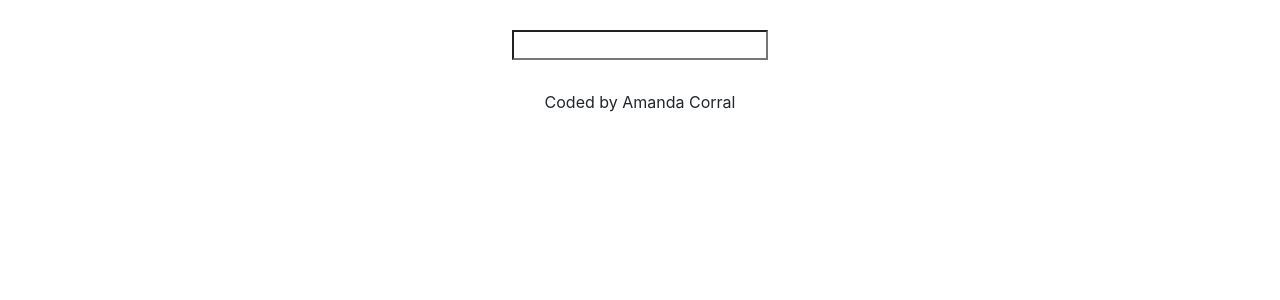
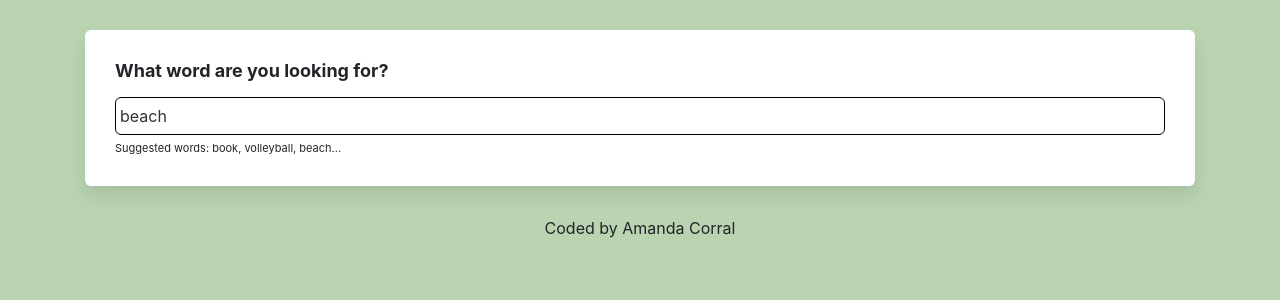
Before and after one commit to Amandacorral07/Dictionary-Project, a React (Create React App) app: page / in a window 1280 px wide. Shown: the top 300 px of the page. Built offline with nearby package versions, Linux system fonts and the light colour scheme; no server answers.

Commit message:
Added CSS files for each component and styled

```diff
--- a/src/App.css
+++ b/src/App.css
@@ -1,3 +1,18 @@
+body{
+    background: #bad4b2;
+}
+
+a{
+    color: #85997f;
+}
+
+.App-header{
+    margin: 30px 0;
+}
+
+
+
+
 .App-footer{
 text-align: center;
 margin: 30px 0;
--- a/src/App.js
+++ b/src/App.js
@@ -11,7 +11,7 @@
 
       </header>
       <main>
-        <Dictionary />
+        <Dictionary defaultKeyword="beach"/>
       </main>
       <footer className="App-footer">
         Coded by Amanda Corral
--- a/src/Dictionary.css
+++ b/src/Dictionary.css
@@ -1,4 +1,25 @@
-.form{
-    text-align: center;
-    padding-top: 30px;
+.Dictionary h1{
+    font-size: 18px;
+    font-weight: bold;
+    margin-bottom: 15px;
 }
+
+.Dictionary section{
+    background: white;
+    padding: 30px;
+    border-radius: 6px;
+    box-shadow: 0 10px 20px rgba(0 0 0 / 10%);
+    margin: 20px 0 ;
+}
+.Dictionary input{
+    width: 100%;
+    padding: 6px 4px;
+    border: 1px solid #000;
+    color: #333;
+border-radius: 6px;
+}
+
+.Dictionary .hint{
+    font-size: 11px;
+    margin-top: 5px;
+}
--- a/src/Dictionary.js
+++ b/src/Dictionary.js
@@ -3,34 +3,53 @@
 import Results from "./Results.js"
 import axios from "axios";
 
-export default function Dictionary (){
-    let [keyword, setKeyword] = useState("");
+export default function Dictionary (props){
+    let [keyword, setKeyword] = useState(props.defaultKeyword);
     let [results, setResults] = useState(null);
+    let [loaded, setLoaded]= useState(false);
 
 function handleResponse(response){
     setResults(response.data[0]);
 }
 
-    function search (event){
+function search(){
+   //documentation: https://dictionaryapi.dev/
+   let apiUrl= `https://api.dictionaryapi.dev/api/v2/entries/en_US/${keyword}`;
+   axios.get(apiUrl).then(handleResponse);
+}
+
+
+    function handleSubmit (event){
        event.preventDefault();
-      //  alert(`Searching for ${keyword} definition`);
-
-        //documentation: https://dictionaryapi.dev/
-let apiUrl= `https://api.dictionaryapi.dev/api/v2/entries/en_US/${keyword}`;
-axios.get(apiUrl).then(handleResponse);
+       search();
     }
 
     function handleKeywordChange(event){
         setKeyword(event.target.value);
     }
+    function load(){
+        setLoaded(true);
+        search();
+    }
 
-
+if (loaded){
     return (
     <div className="Dictionary">
-<form onSubmit={search} className="form">
-    <input type="search" onChange={handleKeywordChange}/>
+        <section>
+        <h1>
+            What word are you looking for?
+        </h1>
+<form onSubmit={handleSubmit}>
+    <input type="search" onChange={handleKeywordChange} defaultValue={props.defaultKeyword}/>
 </form>
+<div className="hint">
+    Suggested words: book, volleyball, beach...
+</div>
+</section>
 <Results results={results}/>
         </div>
     );
-    }
+    } else {
+    load();
+    return "Loading..."
+}}
--- /dev/null
+++ b/src/Meaning.css
@@ -0,0 +1,12 @@
+.Meaning h3{
+    font-size: 24px;
+    line-height: 1.5;
+    font-weight: bold;
+
+}
+
+.Meaning .example{
+    opacity: 0.7;
+    font-style: italic;
+    margin-top: 10px;
+}
--- a/src/Meaning.js
+++ b/src/Meaning.js
@@ -1,32 +1,35 @@
 import React from "react";
 import Synonyms from "./Synonyms";
+import "./Meaning.css";
+
+
 export default function Meaning(props){
     return (
         <div className="Meaning">
+            <section>
         <h3>
             {props.meaning.partOfSpeech}
         </h3>
         {props.meaning.definitions.map(function(definition, index){
             return(
                 <div key={index}>
-                    <p>
-                        <strong>
-                        Definition:
-                        </strong>
+
+                        <div className="definition">
                         {definition.definition}
-                        <br />
-                        <strong>
-                        Example:
-                        </strong>
+                        </div>
+
+                       <div className="example">
                         <em>
                         {definition.example}
                         </em>
-                        <br />
+                        </div>
+
                         <Synonyms synonyms={definition.synonyms} />
-                    </p>
+
                    </div>
             );
         })}
+        </section>
         </div>
     );
 }
--- /dev/null
+++ b/src/Phonetic.css
@@ -0,0 +1,24 @@
+.Phonetic{
+    margin-bottom: 20px;
+}
+
+
+.Phonetic a{
+    border: 1px solid #ddd;
+    text-decoration: none;
+    padding: 10px 20px;
+    font-size: 12px;
+    border-radius: 20px;
+    font-weight: bold;
+transition: all 150ms ease-in-out;
+margin-right: 10px;
+
+}
+.Phonetic a:hover{
+    background: green;
+    color: white;
+}
+.Phonetic .text{
+    opacity: 0.7;
+    font-weight: bold;
+}
--- a/src/Phonetic.js
+++ b/src/Phonetic.js
@@ -1,4 +1,5 @@
 import React from "react";
+import "./Phonetic.css";
 
 export default function Phonetic(props){
     console.log(props.phonetic);
@@ -7,8 +8,10 @@
             <a href={props.phonetic.audio} target="_blank" rel="noopener noreferrer" >
                 Listen
             </a>
-            <br />
+            <span className="text">
             {props.phonetic.text}
+            </span>
+
         </div>
     )
 }
--- /dev/null
+++ b/src/Results.css
@@ -0,0 +1,5 @@
+.Results h2{
+    font-size: 36px;
+    font-weight: bold;
+    line-height: 1.5;
+}
--- a/src/Results.js
+++ b/src/Results.js
@@ -1,11 +1,13 @@
 import React from "react";
 import Meaning from "./Meaning";
 import Phonetic from "./Phonetic";
+import "./Results.css";
 
 export default function Result(props){
     if (props.results){
     return (
     <div className="Results">
+        <section>
         <h2>{props.results.word}</h2>
         {props.results.phonetics.map(function(phonetic, index){
             return (
@@ -14,6 +16,7 @@
 </div>
             )
         })}
+        </section>
             {props.results.meanings.map(function(meaning, index){
                 return (
                     <div key={index}>
--- /dev/null
+++ b/src/Synonyms.css
@@ -0,0 +1,10 @@
+.Synonyms{
+    margin: 20px 0 0;
+    padding: 0;
+}
+
+.Synonyms li{
+    display: inline-block;
+padding-right: 15px;
+line-height: 1;
+}
--- a/src/Synonyms.js
+++ b/src/Synonyms.js
@@ -1,4 +1,5 @@
 import React from "react";
+import "./Synonyms.css";
 
 export default function Synonyms(props){
     if(props.synonyms){
```
